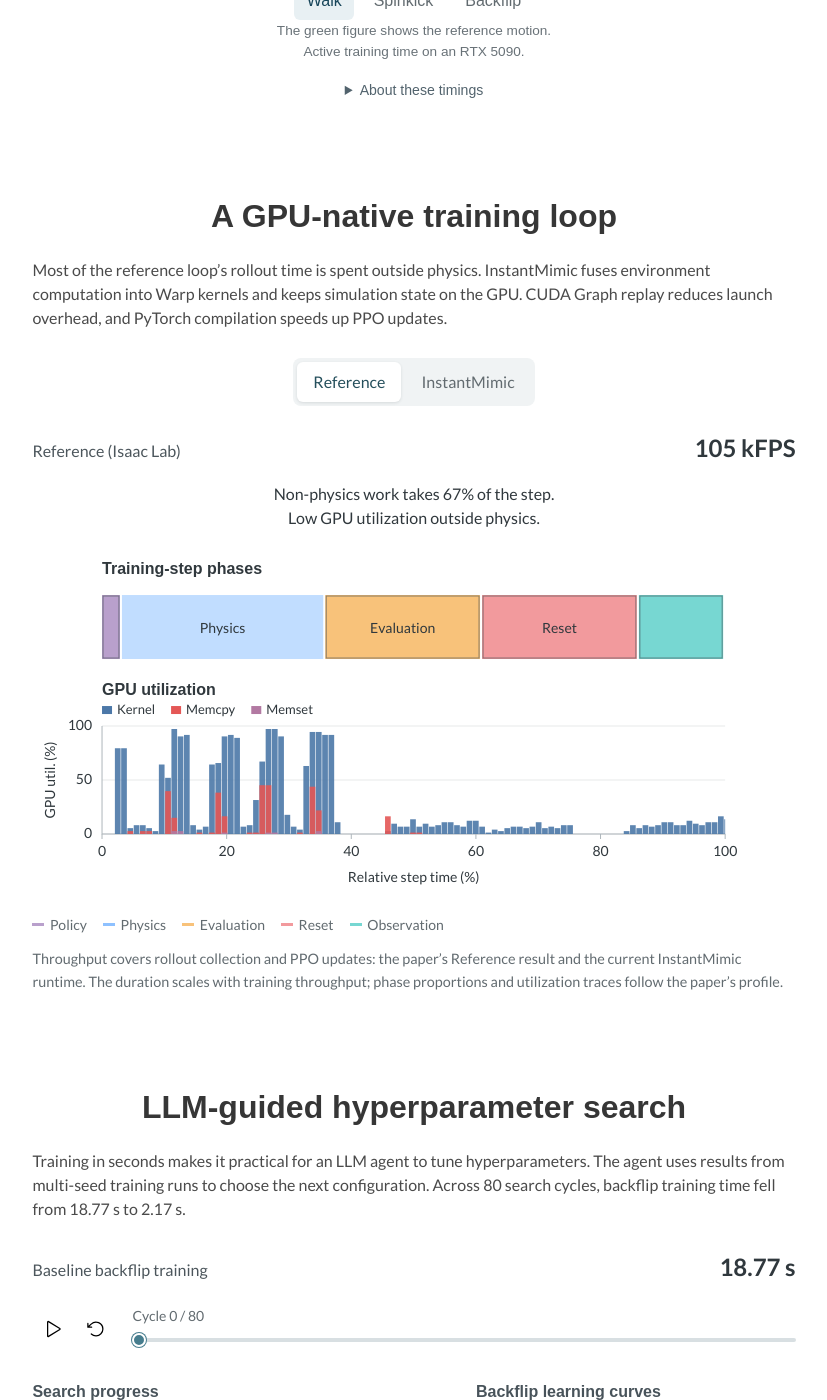
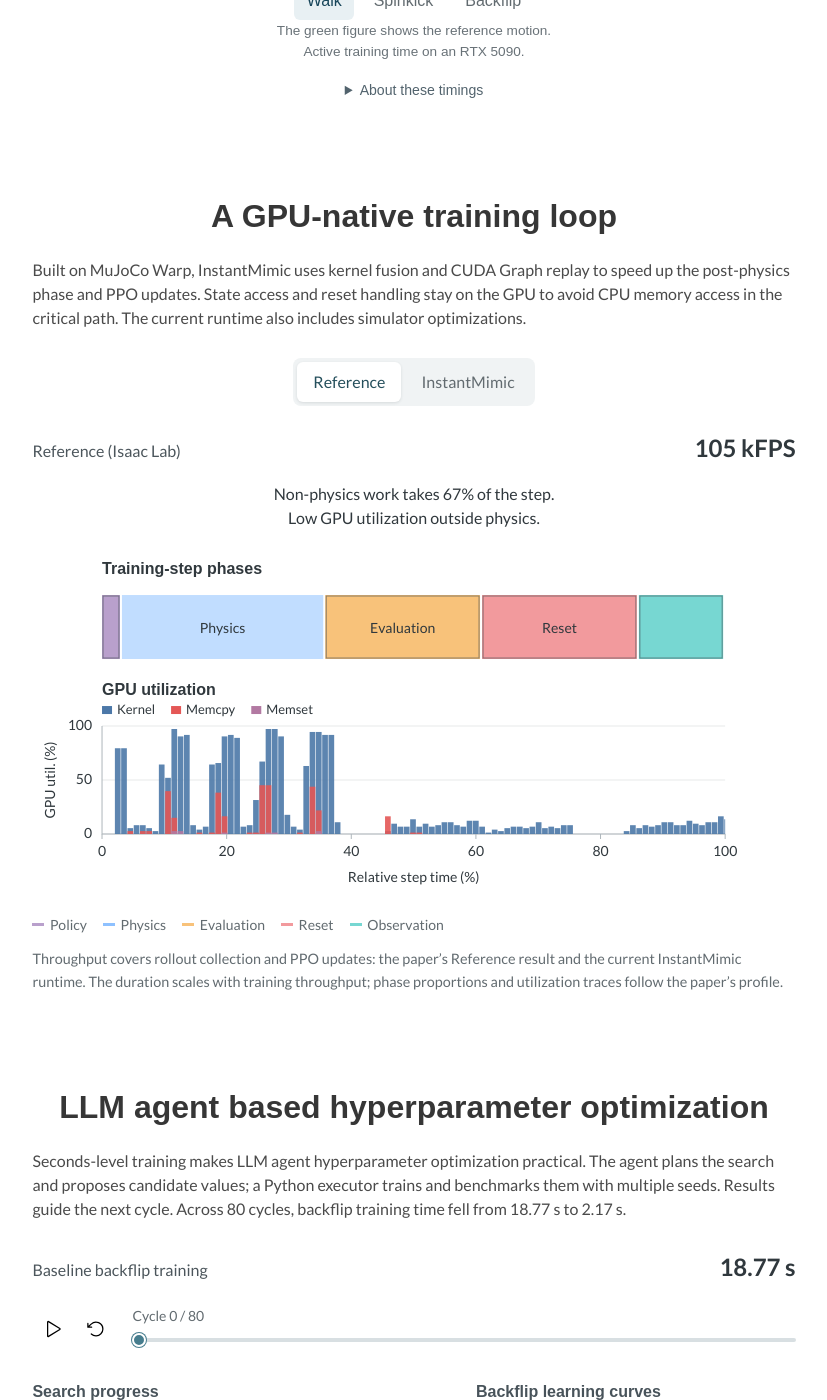
Before and after one commit to Scripter36/Scripter36.github.io, a Jekyll site: the page projects/instantmimic/index.html, which Jekyll copies as it is, in a window 1280 px wide and 1400 px high, scrolled down 1159 px. Shown: the whole window, without its empty margins (226-1053 px from the left). Built offline with Jekyll 4.4.1, drawn with Linux system fonts in a browser that asks for light colours; nearby versions of some CDN libraries; some web fonts are replaced; library files that are not in the unit come from our copies; a style sheet for code colours, icons or effects is not loaded.

Commit message:
docs: align page terminology with the paper

```diff
--- a/projects/instantmimic/index.html
+++ b/projects/instantmimic/index.html
@@ -315,10 +315,10 @@
     <div class="columns is-centered">
       <div class="column is-four-fifths">
         <h2 class="title is-3 has-text-centered">A GPU-native training loop</h2>
-        <p>Most of the reference loop’s rollout time is spent outside physics.
-          InstantMimic fuses environment computation into Warp kernels and keeps simulation
-          state on the GPU. CUDA Graph replay reduces launch overhead, and PyTorch compilation
-          speeds up PPO updates.</p>
+        <p>Built on MuJoCo Warp, InstantMimic uses kernel fusion and CUDA Graph replay
+          to speed up the post-physics phase and PPO updates. State access and reset handling
+          stay on the GPU to avoid CPU memory access in the critical path.
+          The current runtime also includes simulator optimizations.</p>
         <figure class="paper-figure" data-interactive-figure="profile">
           <div data-figure-fallback class="paper-figure__fallback">
             <div class="paper-figure__summary">
@@ -367,10 +367,11 @@
   <div class="container is-max-desktop">
     <div class="columns is-centered">
       <div class="column is-four-fifths">
-        <h2 class="title is-3 has-text-centered">LLM-guided hyperparameter search</h2>
-        <p>Training in seconds makes it practical for an LLM agent to tune hyperparameters.
-          The agent uses results from multi-seed training runs to choose the next configuration.
-          Across 80 search cycles, backflip training time fell from 18.77 s to 2.17 s.</p>
+        <h2 class="title is-3 has-text-centered">LLM agent based hyperparameter optimization</h2>
+        <p>Seconds-level training makes LLM agent hyperparameter optimization practical.
+          The agent plans the search and proposes candidate values; a Python executor trains
+          and benchmarks them with multiple seeds. Results guide the next cycle.
+          Across 80 cycles, backflip training time fell from 18.77 s to 2.17 s.</p>
         <figure class="paper-figure" data-interactive-figure="search">
           <div data-figure-fallback class="paper-figure__fallback paper-figure__fallback--search">
             <img src="./assets/search-progress.jpg" alt="Best training time decreases from 18.77 to 2.17 seconds over 80 optimization cycles." width="1920" height="930" loading="lazy">
```
